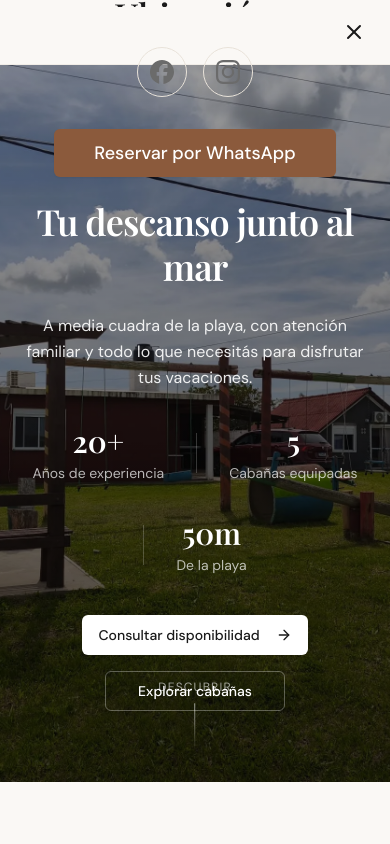
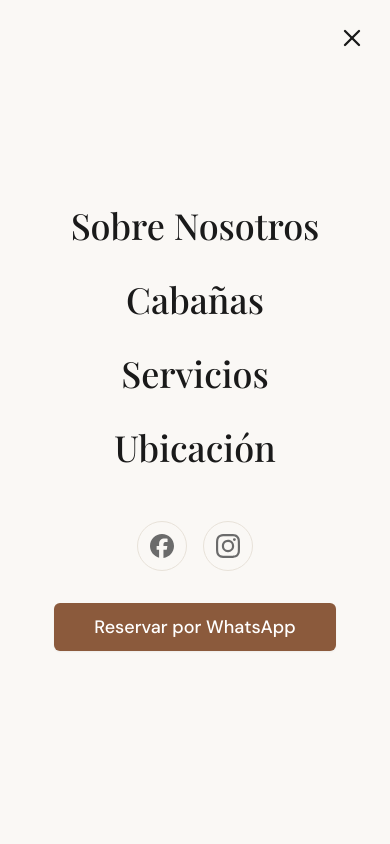
Before and after one commit to NahuelMileo/cabanasparada8, a Next.js app: page / in a window 390 px wide. Both pictures are taken after a click on the button "Abrir menú". Shown: the top 844 px of the page. Built offline with nearby package versions, Linux system fonts and the light colour scheme.

Commit message:
fix: reposition fullscreen menu and adjust z-index
Move fullscreen menu outside header and set z-index for
proper overlay positioning.

Co-authored-by: Nahuel Mileo <147775678+NahuelMileo@users.noreply.github.com>

```diff
--- a/components/Nav.tsx
+++ b/components/Nav.tsx
@@ -36,94 +36,24 @@ export default function Nav() {
   }, [isOpen]);
 
   return (
-    <header className="sticky top-0 z-50 w-full border-b border-border/50 bg-background/95 backdrop-blur supports-[backdrop-filter]:bg-background/80">
-      <div className="container mx-auto flex h-16 items-center justify-between px-4 lg:px-8">
-        <Link href="#" className="flex items-center gap-3">
-          <span className="font-serif text-2xl font-semibold tracking-tight text-foreground">
-            Cabañas Parada 8
-          </span>
-        </Link>
-
-        {/* Desktop Navigation */}
-        <nav className="hidden items-center gap-8 lg:flex">
-          {navLinks.map((link) => (
-            <Link
-              key={link.href}
-              href={link.href}
-              className="text-sm font-medium text-muted-foreground transition-colors hover:text-foreground"
-            >
-              {link.label}
-            </Link>
-          ))}
-        </nav>
-
-        <div className="hidden items-center gap-4 lg:flex">
-          <div className="flex items-center gap-2">
-            <Link
-              href="https://www.facebook.com/"
-              target="_blank"
-              rel="noopener noreferrer"
-              aria-label="Facebook"
-              className="rounded-full p-2 text-muted-foreground transition-colors hover:bg-muted hover:text-foreground"
-            >
-              <SiFacebook size={18} aria-hidden="true" />
-            </Link>
-            <Link
-              href="https://www.instagram.com/"
-              target="_blank"
-              rel="noopener noreferrer"
-              aria-label="Instagram"
-              className="rounded-full p-2 text-muted-foreground transition-colors hover:bg-muted hover:text-foreground"
-            >
-              <SiInstagram size={18} aria-hidden="true" />
-            </Link>
-          </div>
-          <Button
-            asChild
-            className="bg-primary px-6 font-medium hover:bg-primary/90"
-          >
-            <a
-              href={whatsappHref}
-              target="_blank"
-              rel="noopener noreferrer"
-              aria-label="Reservar por WhatsApp"
-            >
-              Reservar
-            </a>
-          </Button>
-        </div>
-
-        {/* Mobile Menu Button */}
-        <button
-          onClick={() => setIsOpen(!isOpen)}
-          className="relative z-50 rounded-md p-2 text-foreground transition-transform duration-200 lg:hidden"
-          aria-label="Menú"
-        >
-          <div className="relative h-6 w-6">
-            <Menu
-              size={24}
-              className={`absolute inset-0 transition-all duration-300 ${
-                isOpen ? "rotate-90 scale-0 opacity-0" : "rotate-0 scale-100 opacity-100"
-              }`}
-            />
-            <X
-              size={24}
-              className={`absolute inset-0 transition-all duration-300 ${
-                isOpen ? "rotate-0 scale-100 opacity-100" : "-rotate-90 scale-0 opacity-0"
-              }`}
-            />
-          </div>
-        </button>
-      </div>
-
-      {/* Fullscreen Mobile Navigation */}
+    <>
+      {/* Fullscreen Mobile Navigation - Outside header for proper stacking */}
       <div
-        className={`fixed inset-0 z-40 bg-background transition-all duration-500 ease-out lg:hidden ${
+        className={`fixed inset-0 z-[60] bg-background transition-all duration-500 ease-out lg:hidden ${
           isOpen
             ? "opacity-100 visible"
-            : "opacity-0 invisible"
+            : "opacity-0 invisible pointer-events-none"
         }`}
       >
+        {/* Close button inside fullscreen menu */}
+        <button
+          onClick={() => setIsOpen(false)}
+          className="absolute right-4 top-4 z-[70] rounded-md p-2 text-foreground"
+          aria-label="Cerrar menú"
+        >
+          <X size={28} />
+        </button>
+
         <nav className="flex h-full flex-col items-center justify-center gap-2">
           {navLinks.map((link, index) => (
             <Link
@@ -200,6 +130,74 @@ export default function Nav() {
           </div>
         </nav>
       </div>
-    </header>
+
+      <header className="sticky top-0 z-50 w-full border-b border-border/50 bg-background/95 backdrop-blur supports-[backdrop-filter]:bg-background/80">
+        <div className="container mx-auto flex h-16 items-center justify-between px-4 lg:px-8">
+          <Link href="#" className="flex items-center gap-3">
+            <span className="font-serif text-2xl font-semibold tracking-tight text-foreground">
+              Cabañas Parada 8
+            </span>
+          </Link>
+
+          {/* Desktop Navigation */}
+          <nav className="hidden items-center gap-8 lg:flex">
+            {navLinks.map((link) => (
+              <Link
+                key={link.href}
+                href={link.href}
+                className="text-sm font-medium text-muted-foreground transition-colors hover:text-foreground"
+              >
+                {link.label}
+              </Link>
+            ))}
+          </nav>
+
+          <div className="hidden items-center gap-4 lg:flex">
+            <div className="flex items-center gap-2">
+              <Link
+                href="https://www.facebook.com/"
+                target="_blank"
+                rel="noopener noreferrer"
+                aria-label="Facebook"
+                className="rounded-full p-2 text-muted-foreground transition-colors hover:bg-muted hover:text-foreground"
+              >
+                <SiFacebook size={18} aria-hidden="true" />
+              </Link>
+              <Link
+                href="https://www.instagram.com/"
+                target="_blank"
+                rel="noopener noreferrer"
+                aria-label="Instagram"
+                className="rounded-full p-2 text-muted-foreground transition-colors hover:bg-muted hover:text-foreground"
+              >
+                <SiInstagram size={18} aria-hidden="true" />
+              </Link>
+            </div>
+            <Button
+              asChild
+              className="bg-primary px-6 font-medium hover:bg-primary/90"
+            >
+              <a
+                href={whatsappHref}
+                target="_blank"
+                rel="noopener noreferrer"
+                aria-label="Reservar por WhatsApp"
+              >
+                Reservar
+              </a>
+            </Button>
+          </div>
+
+          {/* Mobile Menu Button */}
+          <button
+            onClick={() => setIsOpen(true)}
+            className="rounded-md p-2 text-foreground lg:hidden"
+            aria-label="Abrir menú"
+          >
+            <Menu size={24} />
+          </button>
+        </div>
+      </header>
+    </>
   );
 }
```
